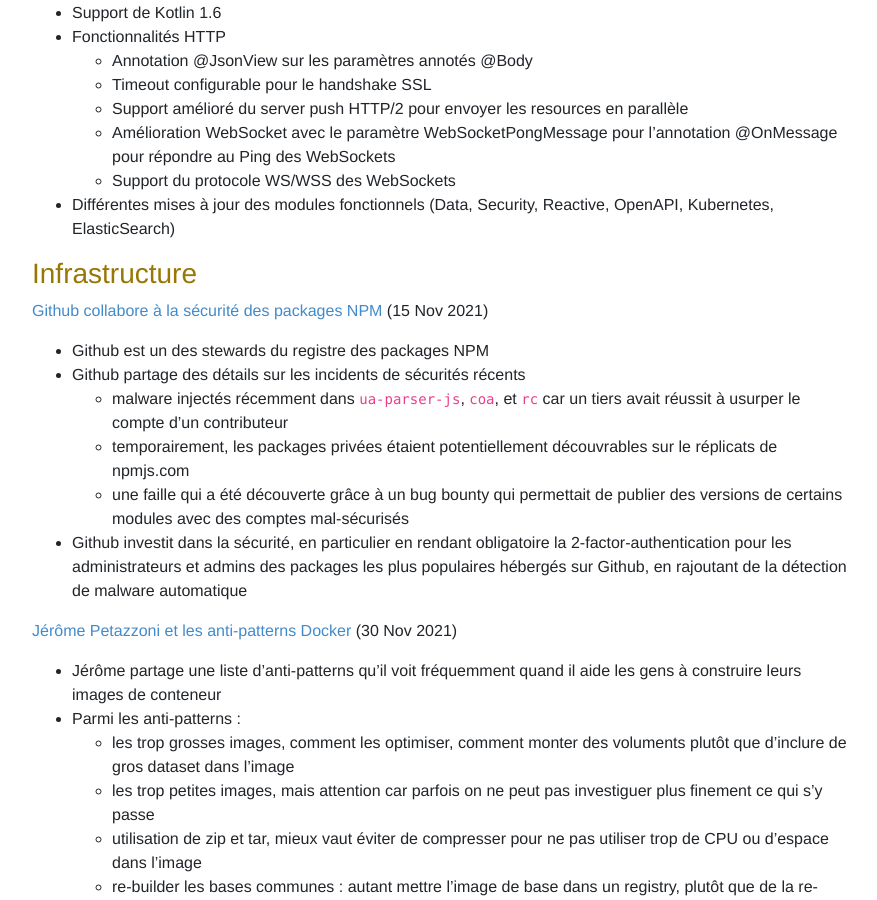
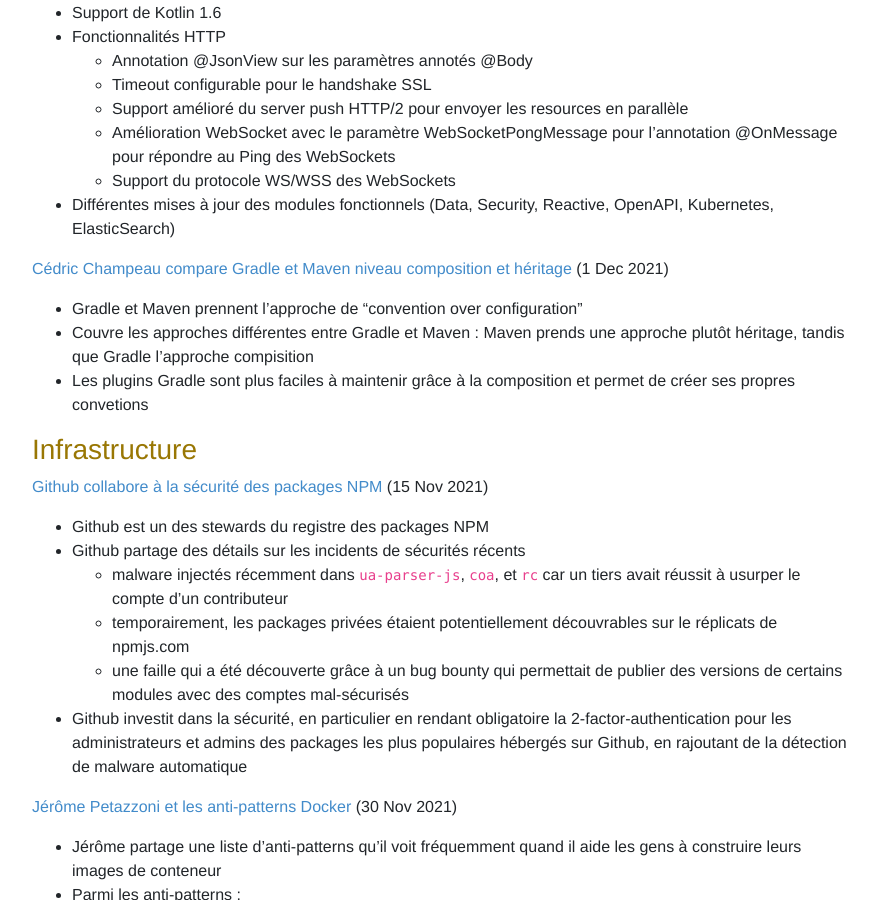
Before and after one commit to lescastcodeurs/lescastcodeurs.com, a Jekyll site: the page built from _posts/2021-12-20-lcc-269-la-la-log4j.md, in a window 1280 px wide and 900 px high, scrolled down 2070 px. Shown: the whole window, without its empty margins (53-930 px from the left). Built offline with Jekyll 4.4.1, drawn with Linux system fonts in a browser that asks for light colours; comment, search, counter and statistics services are not loaded.

Commit message:
Article de Cédric sur inheritance/composition de Gradle et Maven

```diff
--- a/_posts/2021-12-20-lcc-269-la-la-log4j.md
+++ b/_posts/2021-12-20-lcc-269-la-la-log4j.md
@@ -88,6 +88,13 @@ Téléchargement de l’épisode [LesCastCodeurs-Episode-269.mp3](https://traffi
     * Amélioration WebSocket avec le paramètre WebSocketPongMessage pour l'annotation @OnMessage pour répondre au Ping des WebSockets
     * Support du protocole WS/WSS des WebSockets
 * Différentes mises à jour des modules fonctionnels (Data, Security, Reactive, OpenAPI, Kubernetes, ElasticSearch)
+
+[Cédric Champeau compare Gradle et Maven niveau composition et héritage](https://melix.github.io/blog/2021/12/composition-in-gradle.html) (1 Dec 2021)
+
+* Gradle et Maven prennent l'approche de "convention over configuration"
+* Couvre les approches différentes entre Gradle et Maven : Maven prends une approche plutôt héritage, tandis que Gradle l'approche compisition
+* Les plugins Gradle sont plus faciles à maintenir grâce à la composition et permet de créer ses propres convetions
+
 
 ### Infrastructure
 
```
